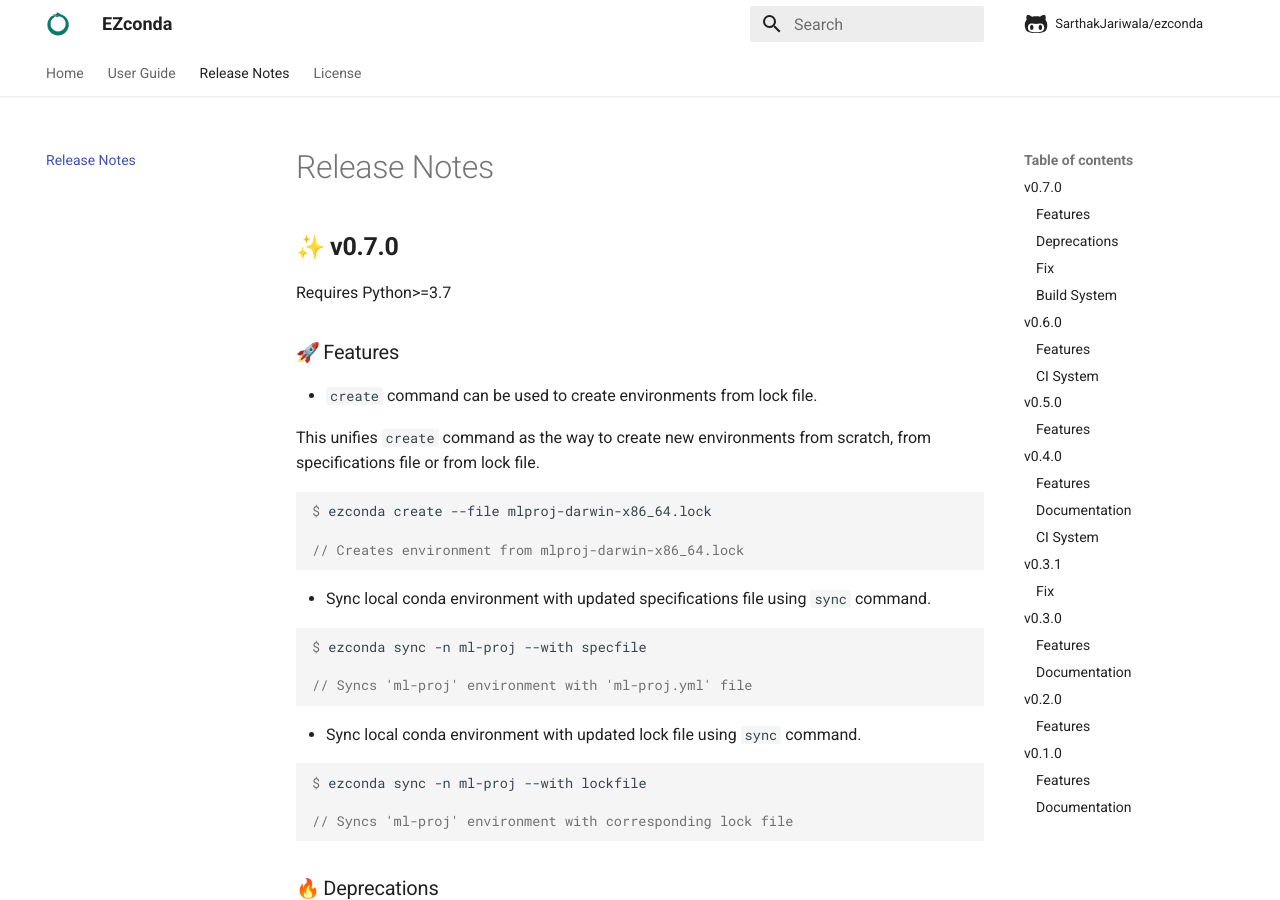
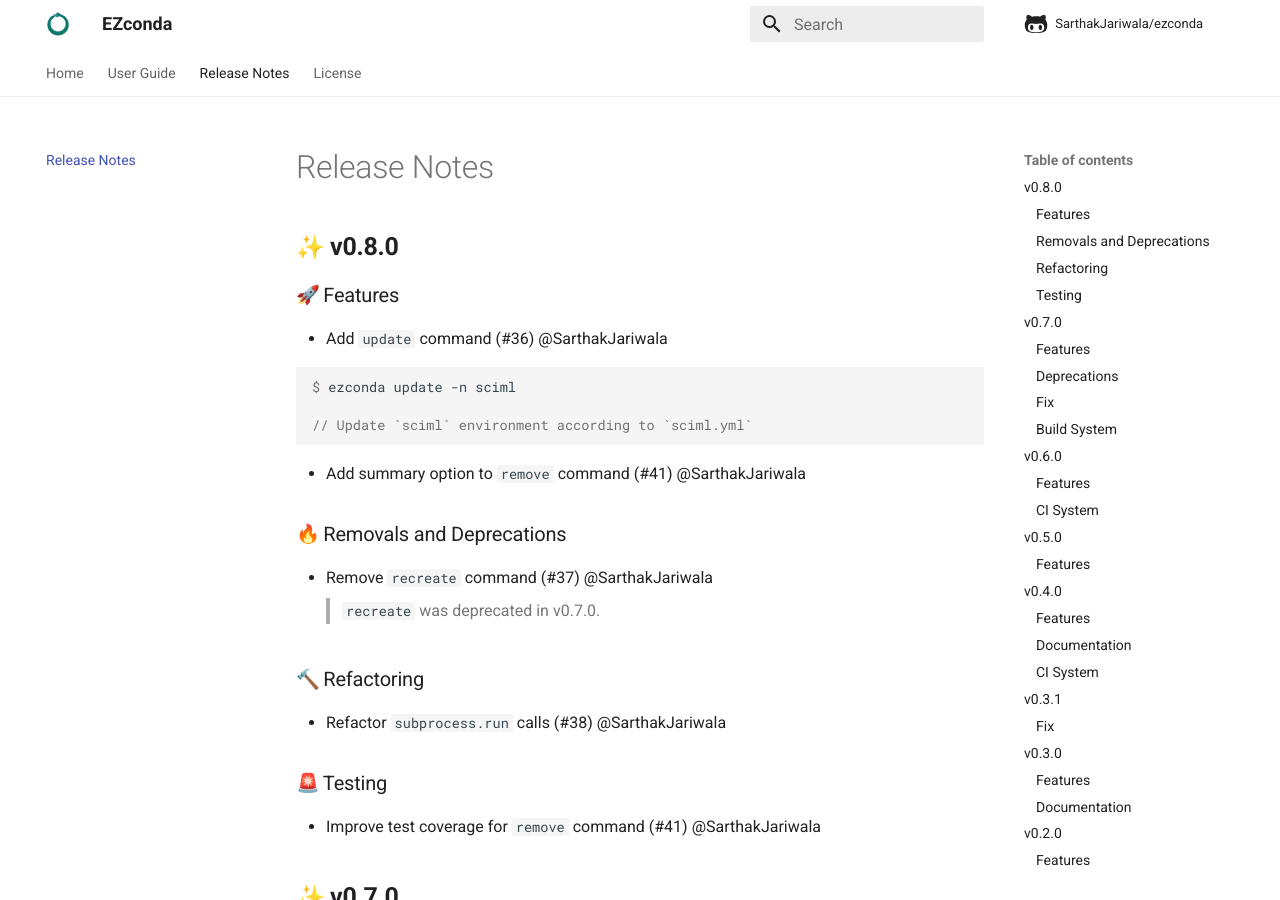
Before and after one commit to SarthakJariwala/ezconda, an MkDocs documentation site: the page built from docs/release_notes.md, in a window 1280 px wide and 900 px high. Built offline with MkDocs 1.6.1 and Material for MkDocs 9.7.7, drawn with Linux system fonts in a browser that asks for light colours; emoji names are drawn with the system emoji font; comment, search, counter and statistics services are not loaded.

Commit message:
bump version & update notes for release

````diff
--- a/docs/release_notes.md
+++ b/docs/release_notes.md
@@ -1,4 +1,35 @@
 # Release Notes
+
+
+## :sparkles: **v0.8.0**
+
+### :rocket: Features
+
+* Add `update` command  (#36) @SarthakJariwala
+
+<div class="termy">
+
+```console
+$ ezconda update -n sciml
+
+// Update `sciml` environment according to `sciml.yml`
+```
+</div>
+
+* Add summary option to `remove` command (#41) @SarthakJariwala
+
+### :fire: Removals and Deprecations
+
+* Remove `recreate` command (#37) @SarthakJariwala
+> `recreate` was deprecated in v0.7.0.
+
+### :hammer: Refactoring
+
+* Refactor `subprocess.run` calls (#38) @SarthakJariwala
+
+### :rotating_light: Testing
+
+* Improve test coverage for `remove` command (#41) @SarthakJariwala
 
 
 ## :sparkles: **v0.7.0**
--- a/pyproject.toml
+++ b/pyproject.toml
@@ -1,6 +1,6 @@
 [tool.poetry]
 name = "ezconda"
-version = "0.7.0"
+version = "0.8.0"
 description = "Create, Manage, Re-create conda environments & specifications with ease."
 authors = ["Sarthak Jariwala"]
 readme = "README.md"
````
